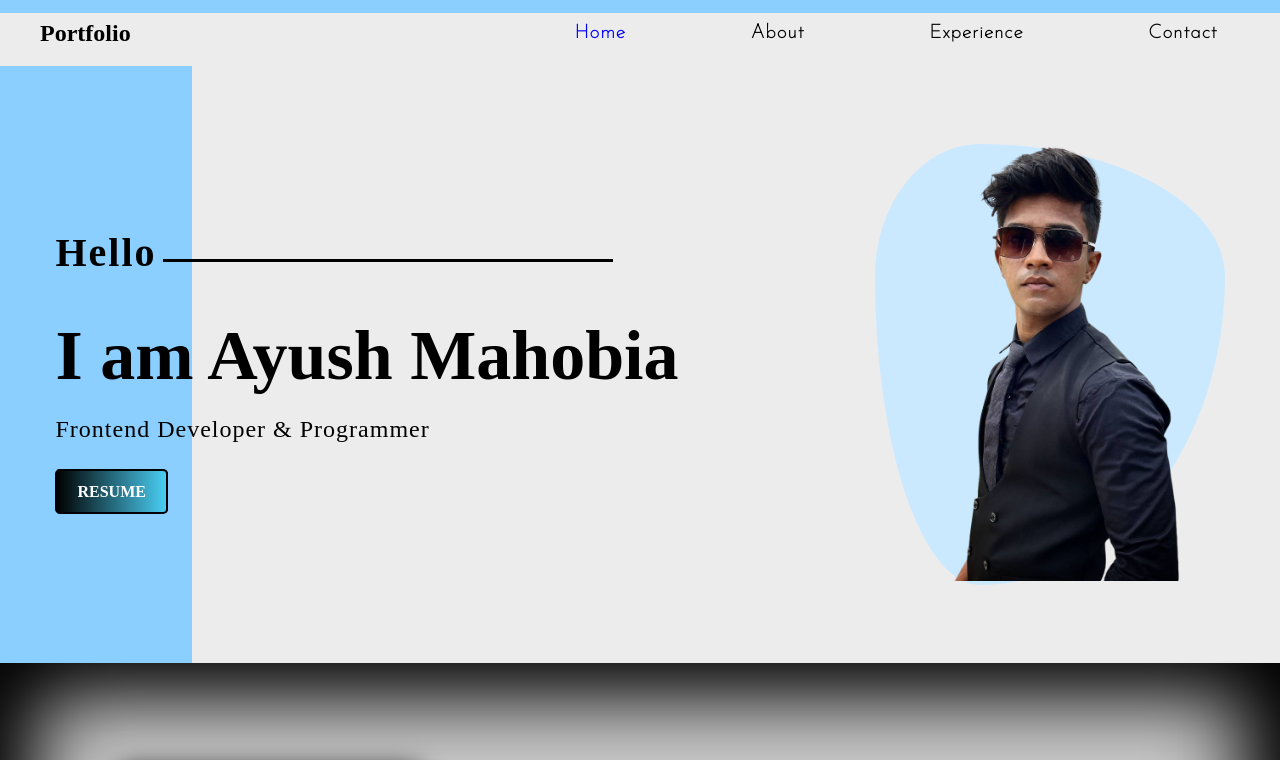
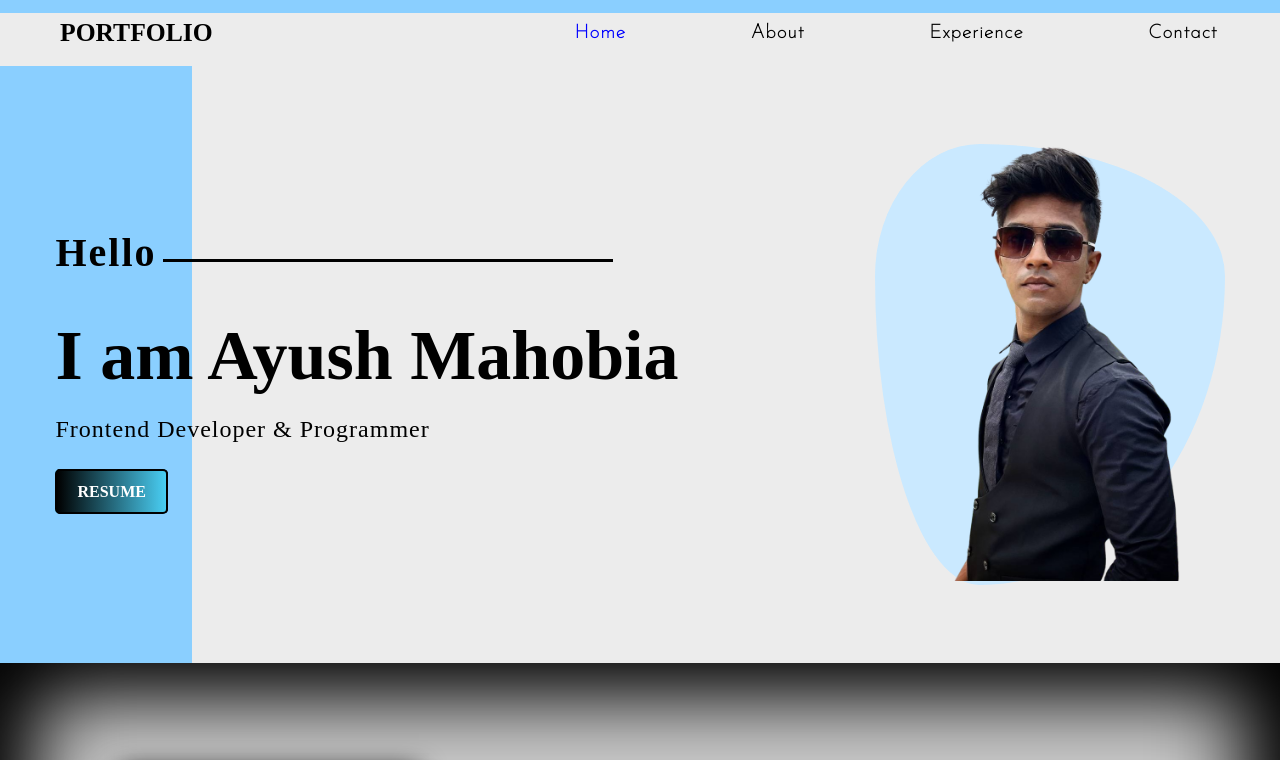
Before and after one commit to AyushMahobia/Portfolio, a plain HTML site: page home/index.html in a window 1280 px wide. Shown: the top 760 px of the page. Drawn offline with Linux system fonts and the light colour scheme.

Commit message:
Update style.css

```diff
--- a/home/style.css
+++ b/home/style.css
@@ -39,7 +39,7 @@ header {
     padding-left:40px;
 }
 
-.logo h1 {
+.logo h2 {
     font-size: 1.6rem;
     color: rgb(0, 0, 0);
     text-transform: uppercase;
```
